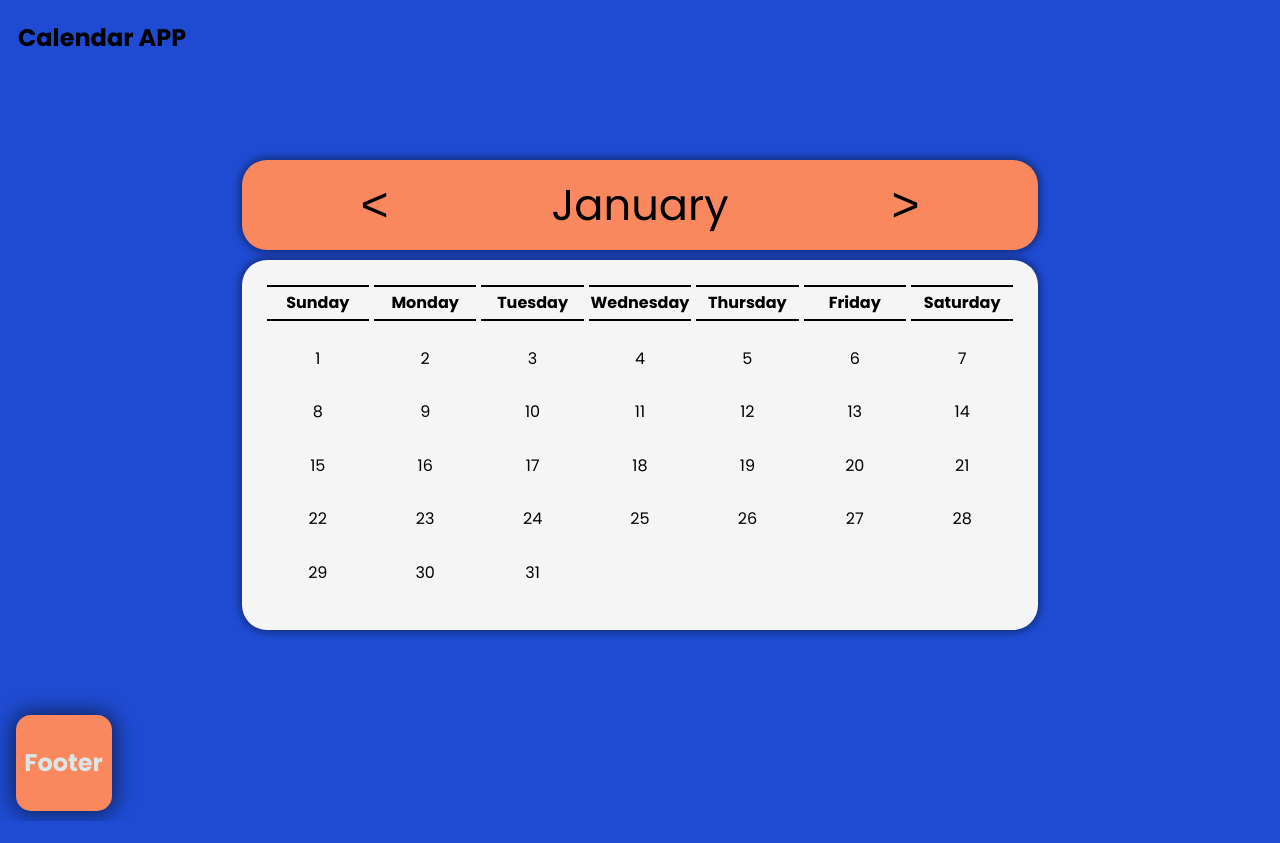
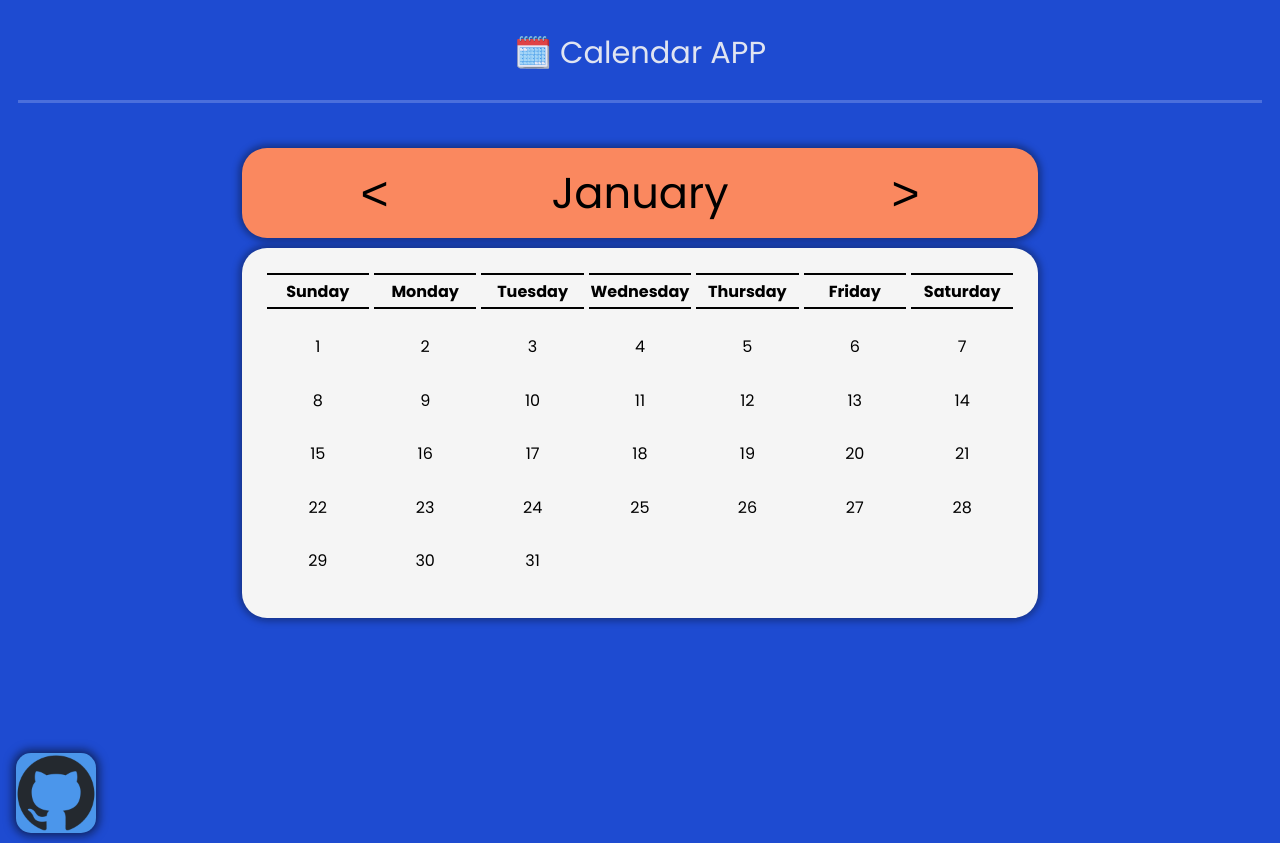
Before and after one commit to josemdc17/calendarapp, a React (Vite) app: page / in a window 1280 px wide. Before the commit the page ends 821 px from the top, so only its background shows below. Built offline with nearby package versions, Linux system fonts and the light colour scheme.

Commit message:
added moreee styles

```diff
--- a/src/components/footer.jsx
+++ b/src/components/footer.jsx
@@ -2,7 +2,7 @@ const Footer = () => {
   return (
     <div className="mainFooterWrapper">
       <div className="footerWrapper">
-        <h2>Footer</h2>
+
       </div>
       <div className="phrase">
         <p> &larr; Check on Github</p>
--- a/src/components/header.jsx
+++ b/src/components/header.jsx
@@ -1,8 +1,8 @@
 
 const Header = () =>{
     return(
-        <div>
-            <h2>Calendar APP</h2>
+        <div className="headerWrapper">
+            <p>🗓️ Calendar APP</p>
         </div>
     )
 }
--- a/src/index.css
+++ b/src/index.css
@@ -7,6 +7,14 @@ body {
 
 /* HEADER */
 
+.headerWrapper{
+  color: whitesmoke;
+  opacity: 0.9;
+  font-size: 1.9em;
+  border-bottom: 3px solid #5074de;
+  text-align: center;
+  height: 70px;
+}
 
 
 
@@ -14,8 +22,9 @@ body {
 
 .mainWrapper {
   min-width: 300px;
-  min-height: 80vh;
+  min-height: 70vh;
   margin: 0 auto;
+  margin-bottom: 90px;
   display: grid;
   place-content: center;
   max-width: 1280px;
@@ -37,6 +46,7 @@ body {
   height: 90px;
   display: grid;
   place-content: center;
+  color: black;
 }
 
 .leftArrow, .rightArrow {
@@ -97,12 +107,13 @@ button:hover{
 /*  footer   */
 
 .mainFooterWrapper{
+
   display: grid;
   grid-template-columns: 1fr 1fr;
-  width: 20em;
+  width: 19em;
   place-content: center;
   transition: 2s;
-  color: rgb(219, 230, 230);
+  color: rgb(210, 205, 205);
 }
 
 .phrase{
@@ -116,13 +127,15 @@ button:hover{
 }
 
 .footerWrapper{
-  background-color: rgb(250, 136, 95);
-  width: 6em;
-  height: 6em;
+  background-color: #4b96eb;
+  width: 5em;
+  height: 5em;
   display: grid;
   place-content: center;
   border-radius: 15px;
-  box-shadow: 0 0 20px 3px rgba(5, 5, 5, 0.571);
+  box-shadow: 0 0 10px 3px rgba(5, 5, 5, 0.571);
+  background-image: url("./assets/github-mark.png");
+  background-size: cover;
 
 }
 
@@ -131,5 +144,5 @@ button:hover{
 }
 
 .mainFooterWrapper:hover .phrase{
-  opacity: 0.9;
+  opacity: 1
 }
```
Also changed, not shown: src/assets/github-mark-white.png (added), src/assets/github-mark.png (added).
